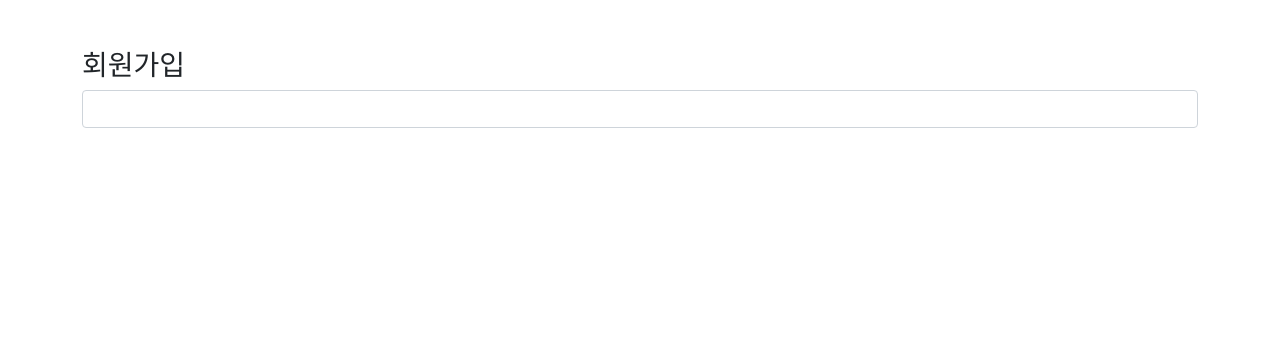
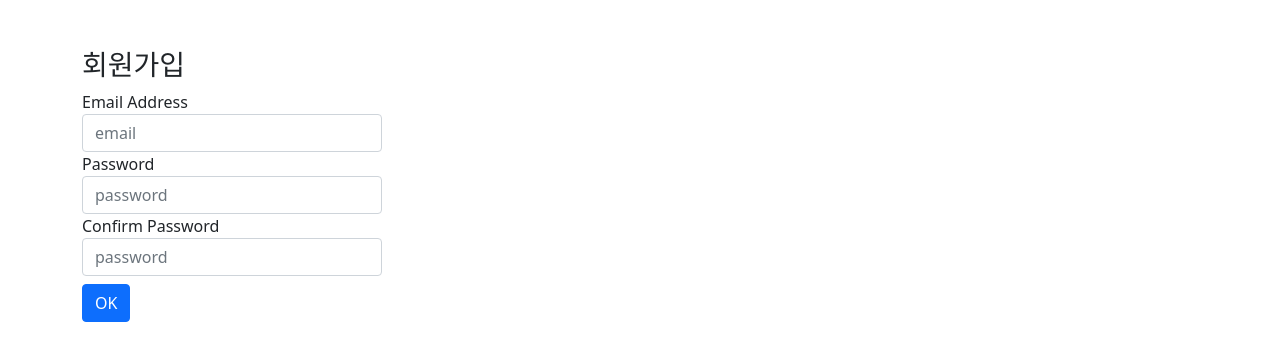
Before and after one commit to bravemeow/VirtualEntry, a React (Create React App) app in the folder client/: page /register in a window 1280 px wide. Shown: the top 360 px of the page. Built offline with nearby package versions, Linux system fonts and the light colour scheme.

Commit message:
Make RegisterForm

```diff
--- a/client/src/App.css
+++ b/client/src/App.css
@@ -5,3 +5,8 @@
 .sign-form {
     max-width: 300px;
 }
+.sign-form .sign-err{
+    font-size: small;
+    font-weight: 600;
+    color: red;
+}
--- a/client/src/App.js
+++ b/client/src/App.js
@@ -1,6 +1,5 @@
 import React from 'react';
 import './App.css';
-import PostPage from './pages/post';
 import RegisterPage from './pages/account';
 import {
     BrowserRouter as Router,
@@ -17,9 +16,6 @@ function App() {
                     <Route path="/" exact>
                         Home Page
                     </Route>
-                    <Route path="/posts">
-                        <PostPage />
-                    </Route>
                     <Route path="/register">
                         <RegisterPage />
                     </Route>
--- a/client/src/components/RegisterForm.js
+++ b/client/src/components/RegisterForm.js
@@ -1,13 +1,75 @@
-import React from 'react';
-import {Form, Button } from 'react-bootstrap';
+import React, {useState} from 'react';
+
+
 
 function RegisterForm() {
+    const [email, setEmail] = useState('');
+    const [emailError, setEmailError] = useState('');
+    const [password, setPassword] = useState('');
+    const [passwordError, setPasswordError] = useState('');
+    const [password2, setPassword2] = useState('');
+    const [password2Error, setPassword2Error] = useState('');
+
+    function validateForm() {
+        if (!email && !password && !password2) {
+            setEmailError('이메일을 입력해주세요.')
+            setPasswordError('비밀번호를 입력해주세요.')
+            setPassword2Error('비밀번호를 입력해주세요.')
+        }
+        else if (!email && !password) {
+            setEmailError('이메일을 입력해주세요.')
+            setPasswordError('비밀번호를 입력해주세요.')
+            setPassword2Error('')
+        }
+        else if (!password && !password2) {
+            setPasswordError('비밀번호를 입력해주세요.')
+            setPassword2Error('비밀번호를 입력해주세요.')
+        }
+        else if (!email && !password2) {
+            setEmailError('이메일을 입력해주세요.')
+            setPassword2Error('비밀번호를 입력해주세요.')
+        }
+        if (!email) {
+            setEmailError('이메일을 입력해주세요.')
+        }
+        else if (!password) {
+            setPasswordError('비밀번호를 입력해주세요.')
+        }
+        else if (!password2) {
+            setPassword2Error('비밀번호를 입력해주세요.')
+        }
+        else if (password !== password2) {
+            setPassword2Error('비밀번호가 일치하지 않습니다.')
+        }
+    }
+
+    function onSubmit(event) {
+        event.preventDefault();
+        validateForm();
+    };
+
     return (
-        <form className="form-group">
-            <input className="form-control">
-            </input>
+        <form className="sign-form" onSubmit={onSubmit}>
+            <div className="form-group">
+                <label> Email Address </label>
+                <input type="email" value={email} className="form-control" onChange={e => setEmail(e.target.value) } placeholder="email" />
+                <div className="sign-err">{emailError}</div>
+            </div>
+            <div className="form-group">
+                <label> Password </label>
+                <input type="password" value={password} className="form-control" onChange={e => setPassword(e.target.value) } placeholder="password" minLength="8" />
+                <div className="sign-err">{passwordError}</div>
+            </div>
+            <div className="form-group">
+                <label> Confirm Password </label>
+                <input type="password" value={password2} className="form-control" onChange={e => setPassword2(e.target.value) } placeholder="password" minLength="8" />
+                <div className="sign-err">{password2Error}</div>
+            </div>
+            <button type="submit" className="btn btn-primary mt-2">
+                OK
+            </button>
         </form>
     )
-}
+};
 
 export default RegisterForm;
```
